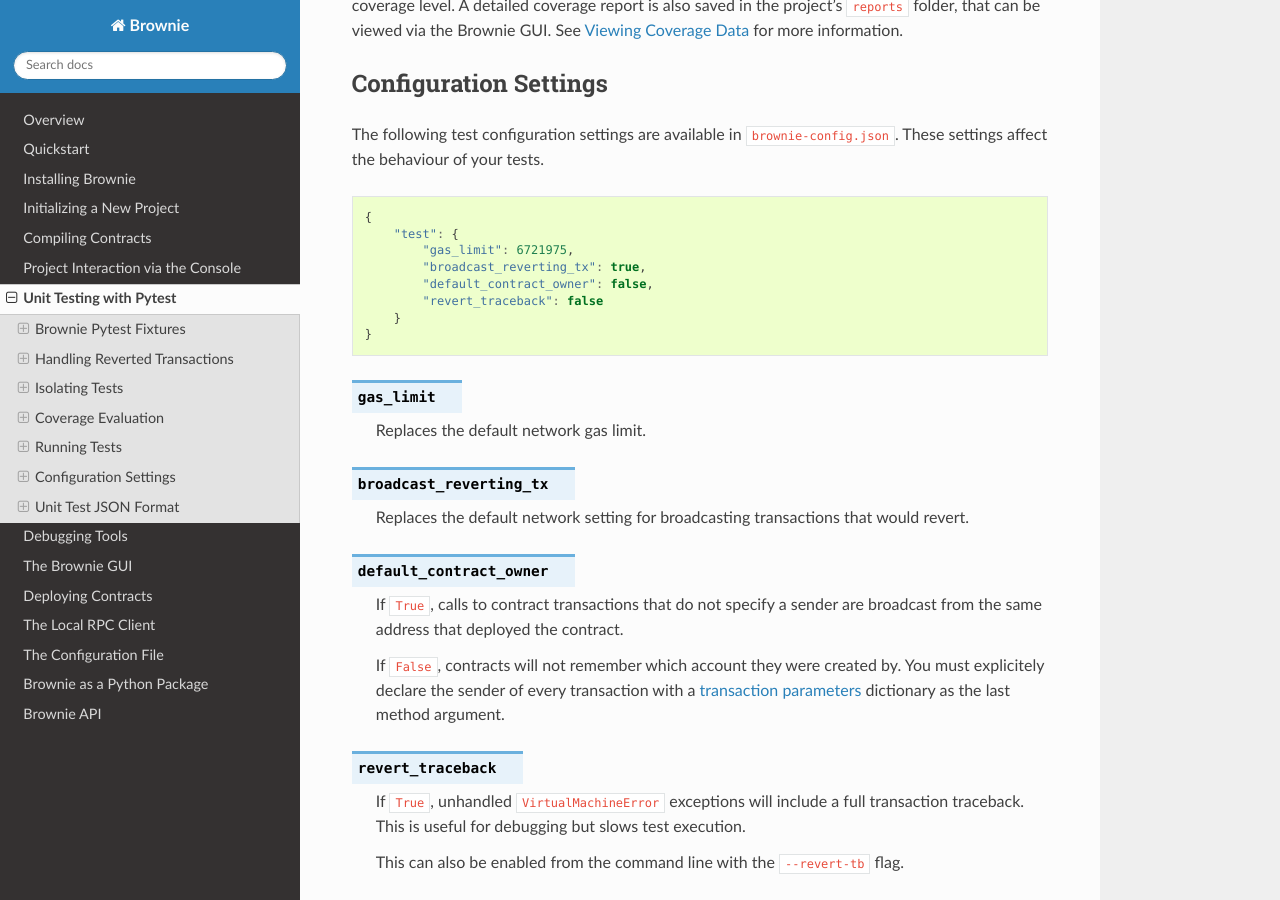
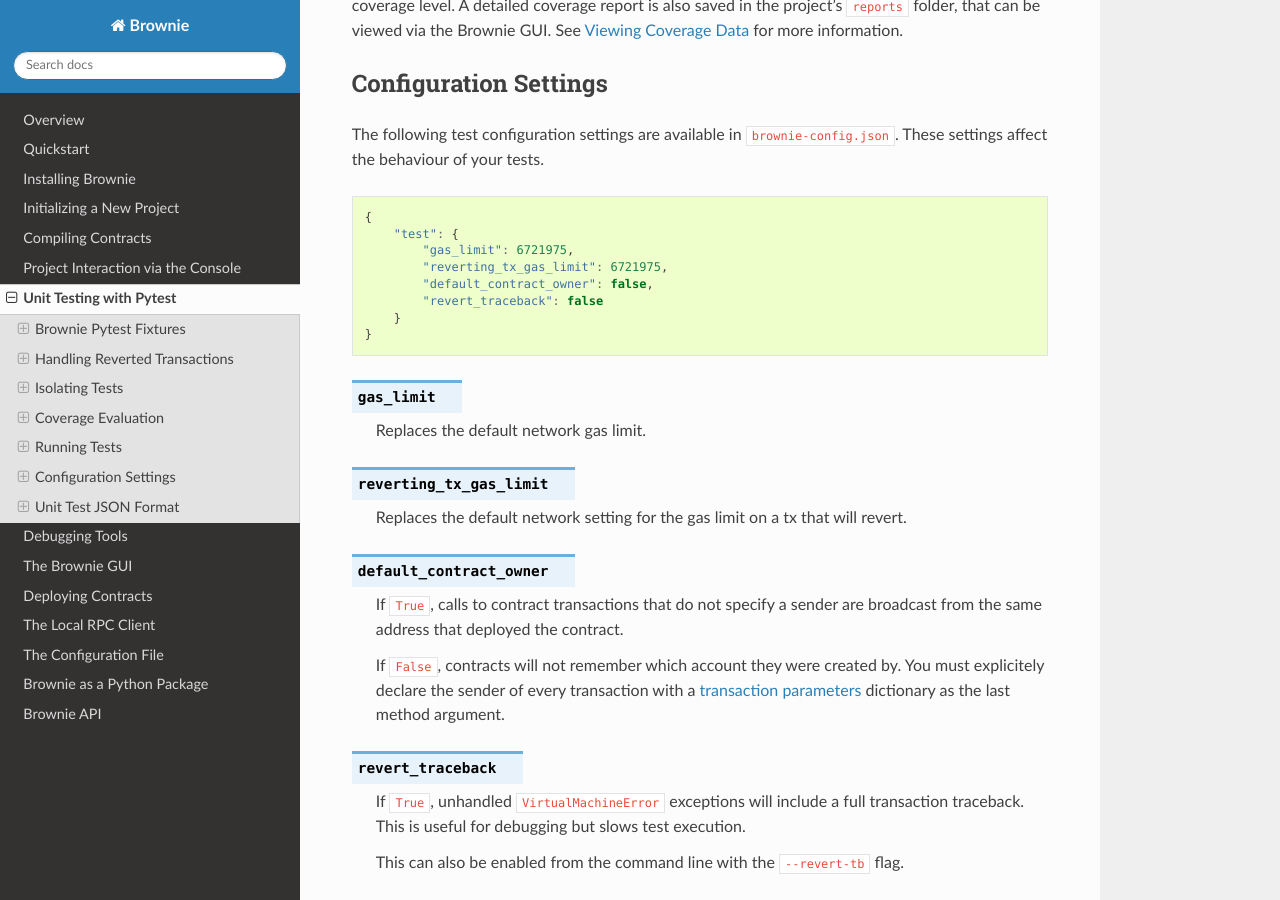
Before and after one commit to eth-brownie/brownie, a Sphinx documentation site: the page built from docs/tests.rst, in a window 1280 px wide and 900 px high, scrolled down 9359 px. Built offline with Sphinx 7.4.7 and the Read the Docs theme 2.0.0, drawn with Linux system fonts in a browser that asks for light colours.

Commit message:
update tests and docs

```diff
--- a/docs/config.rst
+++ b/docs/config.rst
@@ -33,7 +33,7 @@
 
         * ``gas_price``: The default gas price for all transactions. If left as ``false`` the gas price will be determined using ``web3.eth.gasPrice``.
         * ``gas_limit``: The default gas limit for all transactions. If left as ``false`` the gas limit will be determined using ``web3.eth.estimateGas``.
-        * ``broadcast_reverting_tx``: Optional. If set to ``false``, transactions that would revert will instead raise a ``VirtualMachineError``.
+        * ``reverting_tx_gas_limit``: The gas limit to use when a transaction would revert. If set to ``false``, transactions that would revert will instead raise a ``VirtualMachineError``.
 
     .. py:attribute:: network.networks
 
@@ -76,7 +76,7 @@
 
     * ``gas_limit``: Replaces the default network gas limit.
     * ``default_contract_owner``: If ``false``, deployed contracts will not remember the account that they were created by and you will have to supply a ``from`` kwarg for every contract transaction.
-    * ``broadcast_reverting_tx``: Replaces the default network setting for broadcasting reverting transactions.
+    * ``reverting_tx_gas_limit``: Replaces the default network setting for the gas limit on a tx that will revert.
     * ``revert_traceback``: if ``true``, unhandled ``VirtualMachineError`` exceptions will include a full traceback for the reverted transaction.
 
 .. py:attribute:: colors
--- a/docs/tests.rst
+++ b/docs/tests.rst
@@ -451,7 +451,7 @@
     {
         "test": {
             "gas_limit": 6721975,
-            "broadcast_reverting_tx": true,
+            "reverting_tx_gas_limit": 6721975,
             "default_contract_owner": false,
             "revert_traceback": false
         }
@@ -461,9 +461,9 @@
 
     Replaces the default network gas limit.
 
-.. py:attribute:: broadcast_reverting_tx
+.. py:attribute:: reverting_tx_gas_limit
 
-    Replaces the default network setting for broadcasting transactions that would revert.
+    Replaces the default network setting for the gas limit on a tx that will revert.
 
 .. py:attribute:: default_contract_owner
 
```
Also changed, not shown: .github/ISSUE_TEMPLATE.md, 1 other file.
